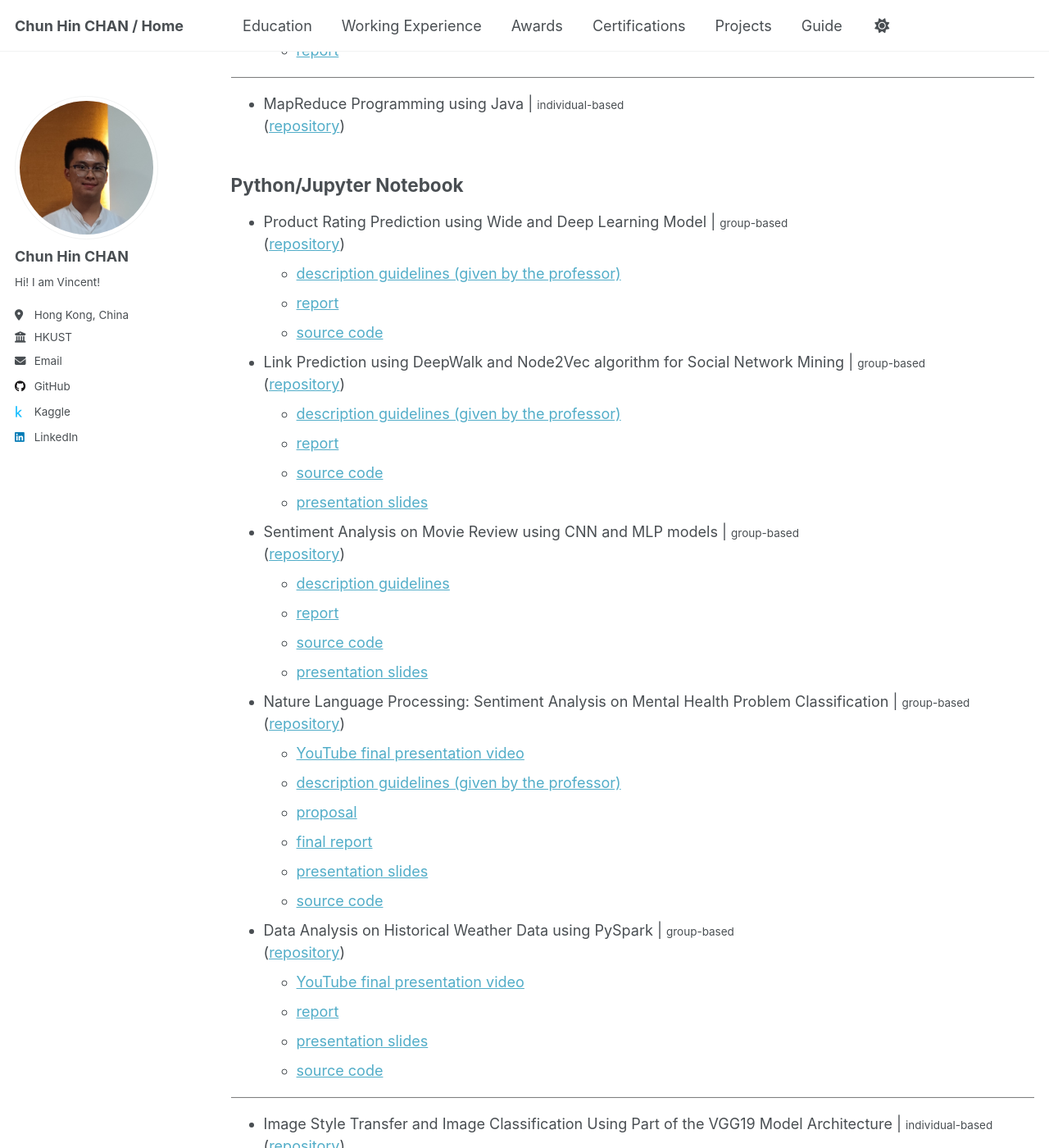
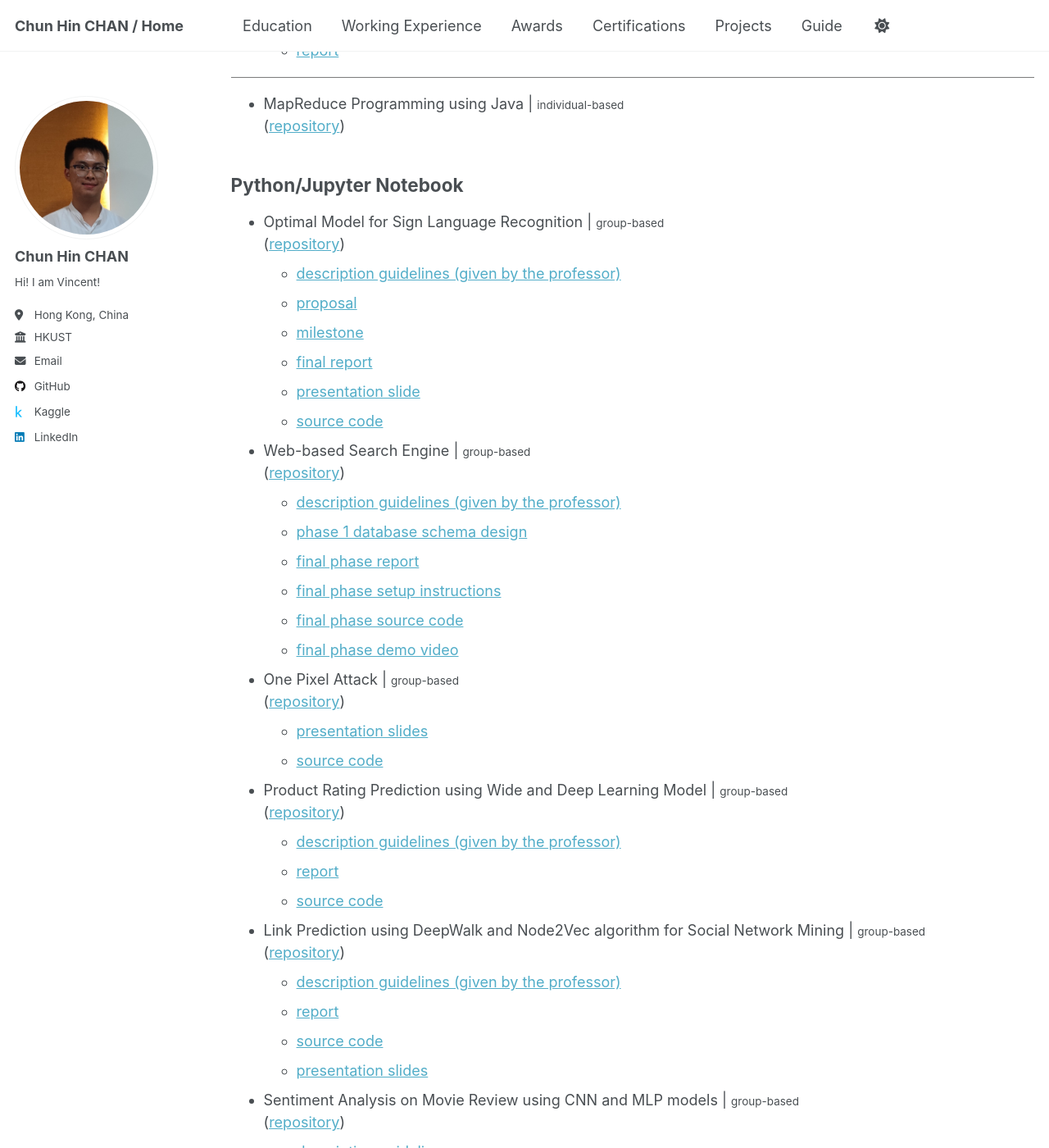
Before and after one commit to Vincent-Chan/index, a Jekyll site: the page built from _pages/projects.md, in a window 1280 px wide and 1400 px high, scrolled down 576 px. Shown: the whole window at 82% size. Built offline with Jekyll 4.4.1, drawn with Linux system fonts in a browser that asks for light colours.

Commit message:
added 3 Python projects in `projects.md`

```diff
--- a/_pages/projects.md
+++ b/_pages/projects.md
@@ -31,6 +31,29 @@ redirect_from:
 <br>([repository](https://github.com/Vincent-Chan/MapReduce-Programming-using-Java))
 
 ## Python/Jupyter Notebook
+
+* Optimal Model for Sign Language Recognition | <small>group-based</small>
+<br>([repository](https://github.com/Vincent-Chan/COMP4471-Group-Project-Optimal-Model-for-Sign-Language-Recognition))
+  * [description guidelines (given by the professor)](https://github.com/Vincent-Chan/COMP4471-Group-Project-Optimal-Model-for-Sign-Language-Recognition/blob/main/Project%20Description/COMP%204471%20%26%20ELEC%204240%20Course%20Project%20Discription.pdf)
+  * [proposal](https://github.com/Vincent-Chan/COMP4471-Group-Project-Optimal-Model-for-Sign-Language-Recognition/blob/main/Project%20Proposal/COMP4471%20Proposal.pdf)
+  * [milestone](https://github.com/Vincent-Chan/COMP4471-Group-Project-Optimal-Model-for-Sign-Language-Recognition/blob/main/Project%20Milestone/COMP4471%20Project%20Milestone.pdf)
+  * [final report](https://github.com/Vincent-Chan/COMP4471-Group-Project-Optimal-Model-for-Sign-Language-Recognition/blob/main/Project%20Final%20Report/COMP4471%20Project%20Final%20Report.pdf)
+  * [presentation slide](https://github.com/Vincent-Chan/COMP4471-Group-Project-Optimal-Model-for-Sign-Language-Recognition/blob/main/Project%20Presentation%20Slides/Presentation%20Slide_Darren_Starry_Vincent.pdf)
+  * [source code](https://github.com/Vincent-Chan/COMP4471-Group-Project-Optimal-Model-for-Sign-Language-Recognition/tree/main/Project%20Material/Source%20Codes)
+
+* Web-based Search Engine | <small>group-based</small>
+<br>([repository](https://github.com/Vincent-Chan/COMP4321-Group-Project-Search-Engine/tree/main))
+  * [description guidelines (given by the professor)](https://github.com/Vincent-Chan/COMP4321-Group-Project-Search-Engine/blob/main/Project%20Description/Project%20Description_25S.pdf)
+  * [phase 1 database schema design](https://github.com/Vincent-Chan/COMP4321-Group-Project-Search-Engine/blob/main/Project%20Phase%201/Phase1/COMP4321%20Phase%201%20Database%20Schema.pdf)
+  * [final phase report](https://github.com/Vincent-Chan/COMP4321-Group-Project-Search-Engine/blob/main/Project%20Final%20Phase/FinalPhase/Final%20Report.pdf)
+  * [final phase setup instructions](https://github.com/Vincent-Chan/COMP4321-Group-Project-Search-Engine/blob/main/Project%20Final%20Phase/FinalPhase/readme.txt)
+  * [final phase source code](https://github.com/Vincent-Chan/COMP4321-Group-Project-Search-Engine/tree/main/Project%20Final%20Phase/FinalPhase/code)
+  * [final phase demo video](https://youtu.be/j8jDPcPI_iQ)
+
+* One Pixel Attack | <small>group-based</small>
+<br>([repository](https://github.com/chchanec/One-Pixel-Attack/tree/main))
+  * [presentation slides](https://github.com/chchanec/One-Pixel-Attack/blob/main/Presentation.pdf)
+  * [source code](https://github.com/chchanec/One-Pixel-Attack/blob/main/traffic.ipynb)
 
 * Product Rating Prediction using Wide and Deep Learning Model | <small>group-based</small>
 <br>([repository](https://github.com/Vincent-Chan/Product-Rating-Prediction-using-Wide-and-Deep-Learning-Model))
```
